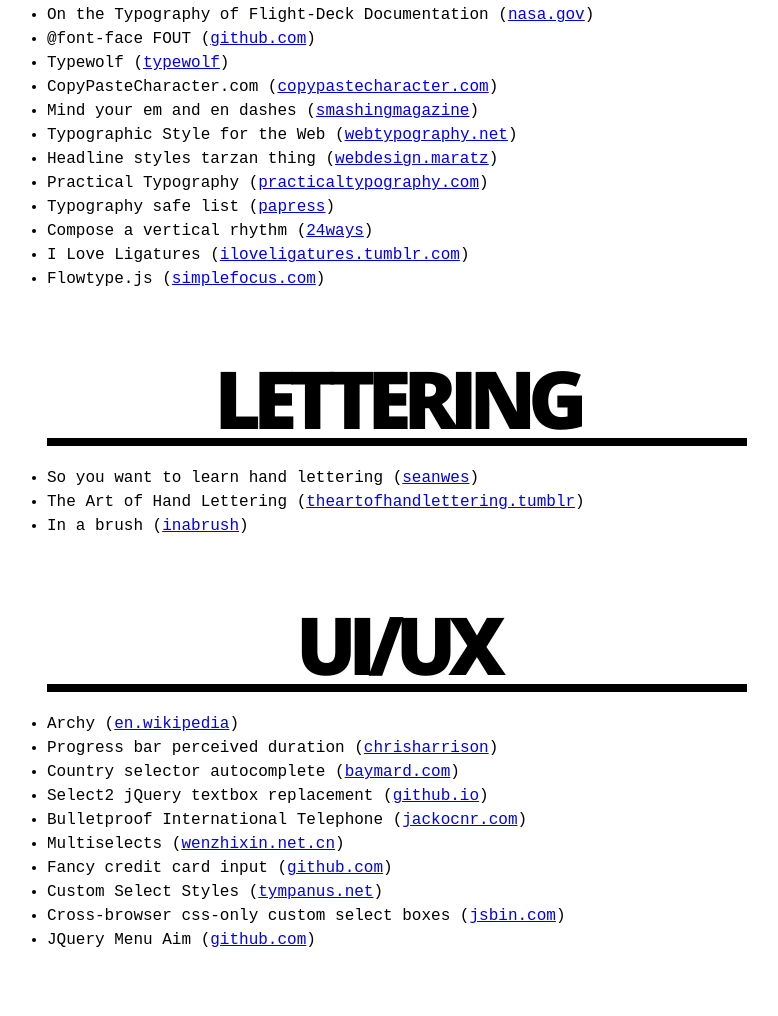
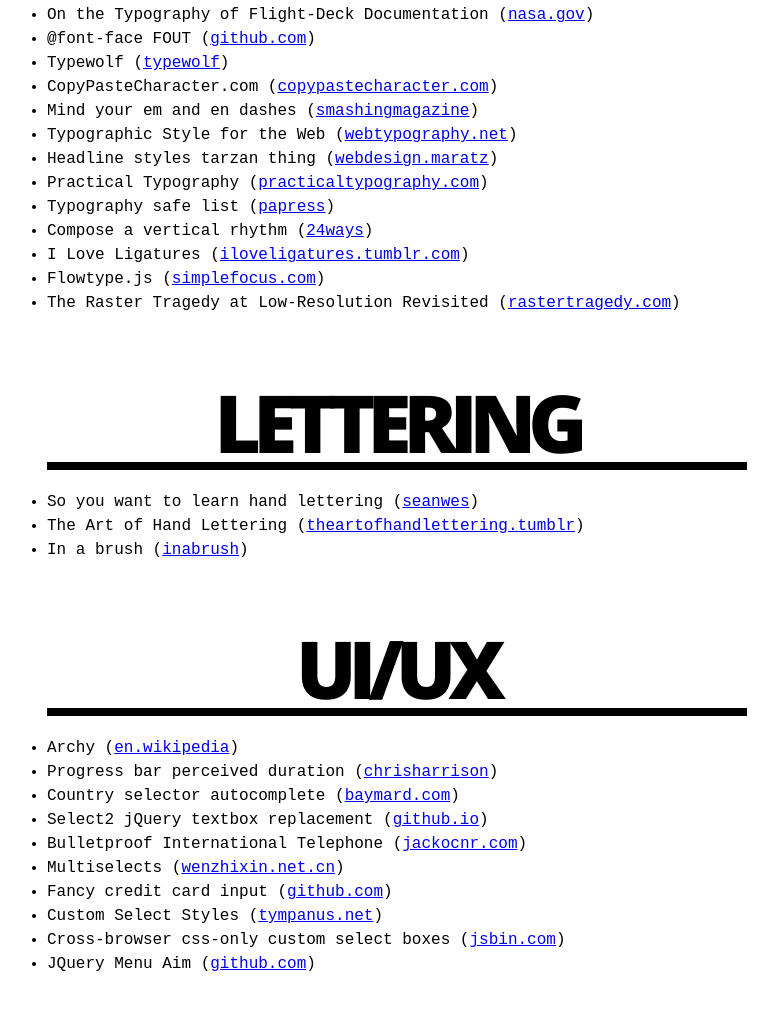
Before and after one commit to thcipriani/links, a plain HTML site: page Design.html in a window 1280 px wide. Shown: the part 2229-3245 px from the top of the page, without its empty margins (243-1021 px from the left). Drawn offline with nearby package versions, Linux system fonts and the light colour scheme.

Commit message:
fonterelli

```diff
--- a/Design.html
+++ b/Design.html
@@ -81,6 +81,7 @@
     <li>Compose a vertical rhythm (<a href="http://24ways.org/2006/compose-to-a-vertical-rhythm/">24ways</a>)</li>
     <li>I Love Ligatures (<a href="http://iloveligatures.tumblr.com/">iloveligatures.tumblr.com</a>)</li>
     <li>Flowtype.js (<a href="http://simplefocus.com/flowtype/">simplefocus.com</a>)</li>
+    <li>The Raster Tragedy at Low-Resolution Revisited (<a href="http://www.rastertragedy.com/">rastertragedy.com</a>)</li>
     </ul>
     <h2 id="lettering">Lettering</h2>
     <ul>
```
